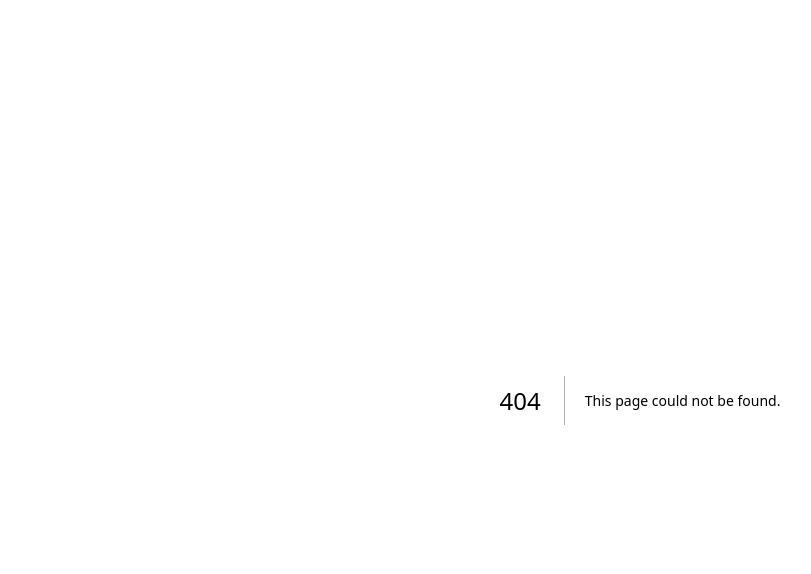
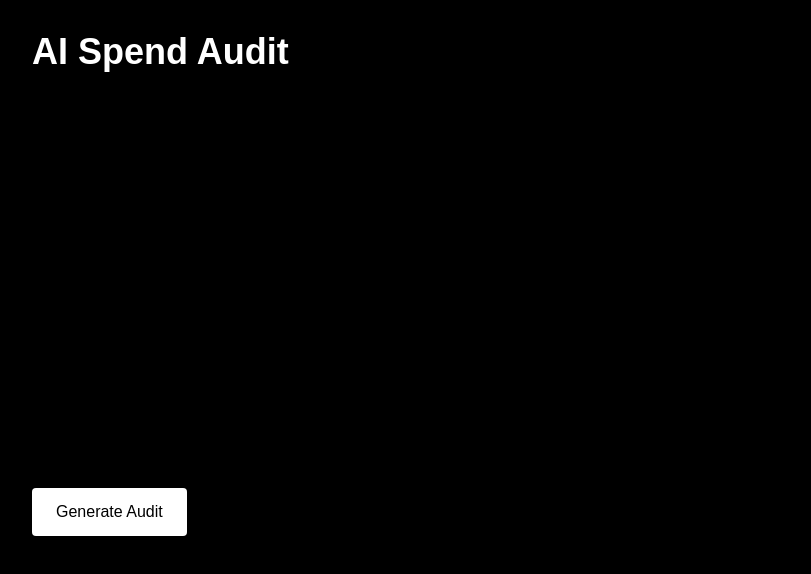
Before and after one commit to preetishrishail04-creator/ai-spend-audit, a Next.js app: page /audit in a window 1280 px wide. Before the commit this address had no page. Shown: the top 574 px of the page, without its empty margins (0-811 px from the left). Built offline with nearby package versions, Linux system fonts and the light colour scheme.

Commit message:
Added audit form page and navigation

```diff
--- /dev/null
+++ b/app/audit/page.tsx
@@ -0,0 +1,55 @@
+"use client";
+
+import { useState, useEffect } from "react";
+
+export default function AuditPage() {
+  const [tool, setTool] = useState("");
+  const [plan, setPlan] = useState("");
+  const [spend, setSpend] = useState("");
+  const [seats, setSeats] = useState("");
+  const [teamSize, setTeamSize] = useState("");
+  const [useCase, setUseCase] = useState("");
+
+  useEffect(() => {
+    const saved = localStorage.getItem("auditForm");
+    if (saved) {
+      const data = JSON.parse(saved);
+      setTool(data.tool || "");
+      setPlan(data.plan || "");
+      setSpend(data.spend || "");
+      setSeats(data.seats || "");
+      setTeamSize(data.teamSize || "");
+      setUseCase(data.useCase || "");
+    }
+  }, []);
+
+  const saveData = () => {
+    localStorage.setItem(
+      "auditForm",
+      JSON.stringify({ tool, plan, spend, seats, teamSize, useCase })
+    );
+    alert("Saved!");
+  };
+
+  return (
+    <main className="min-h-screen bg-black text-white p-8">
+      <h1 className="text-4xl font-bold mb-8">AI Spend Audit</h1>
+
+      <div className="space-y-4 max-w-md">
+        <input className="w-full p-3 text-black rounded" placeholder="Tool" value={tool} onChange={(e)=>setTool(e.target.value)} />
+        <input className="w-full p-3 text-black rounded" placeholder="Plan" value={plan} onChange={(e)=>setPlan(e.target.value)} />
+        <input className="w-full p-3 text-black rounded" placeholder="Monthly Spend" value={spend} onChange={(e)=>setSpend(e.target.value)} />
+        <input className="w-full p-3 text-black rounded" placeholder="Seats" value={seats} onChange={(e)=>setSeats(e.target.value)} />
+        <input className="w-full p-3 text-black rounded" placeholder="Team Size" value={teamSize} onChange={(e)=>setTeamSize(e.target.value)} />
+        <input className="w-full p-3 text-black rounded" placeholder="Use Case" value={useCase} onChange={(e)=>setUseCase(e.target.value)} />
+
+        <button
+          onClick={saveData}
+          className="bg-white text-black px-6 py-3 rounded"
+        >
+          Generate Audit
+        </button>
+      </div>
+    </main>
+  );
+}
--- a/app/page.tsx
+++ b/app/page.tsx
@@ -9,9 +9,13 @@ export default function Home() {
         Find hidden AI overspending in minutes. Audit your AI tool stack and discover smarter savings instantly.
       </p>
 
-      <button className="bg-white text-black px-6 py-3 rounded-xl font-semibold hover:bg-gray-200 transition">
-        Start Free Audit
-      </button>
+        <a
+        href="/audit"
+        className="bg-white text-black px-6 py-3 rounded-xl font-semibold hover:bg-gray-200 transition"
+>
+       Start Free Audit
+</a>
+
 
       <div className="grid md:grid-cols-3 gap-6 mt-20 w-full max-w-6xl">
         <div className="bg-zinc-900 p-6 rounded-2xl border border-zinc-800">
```
